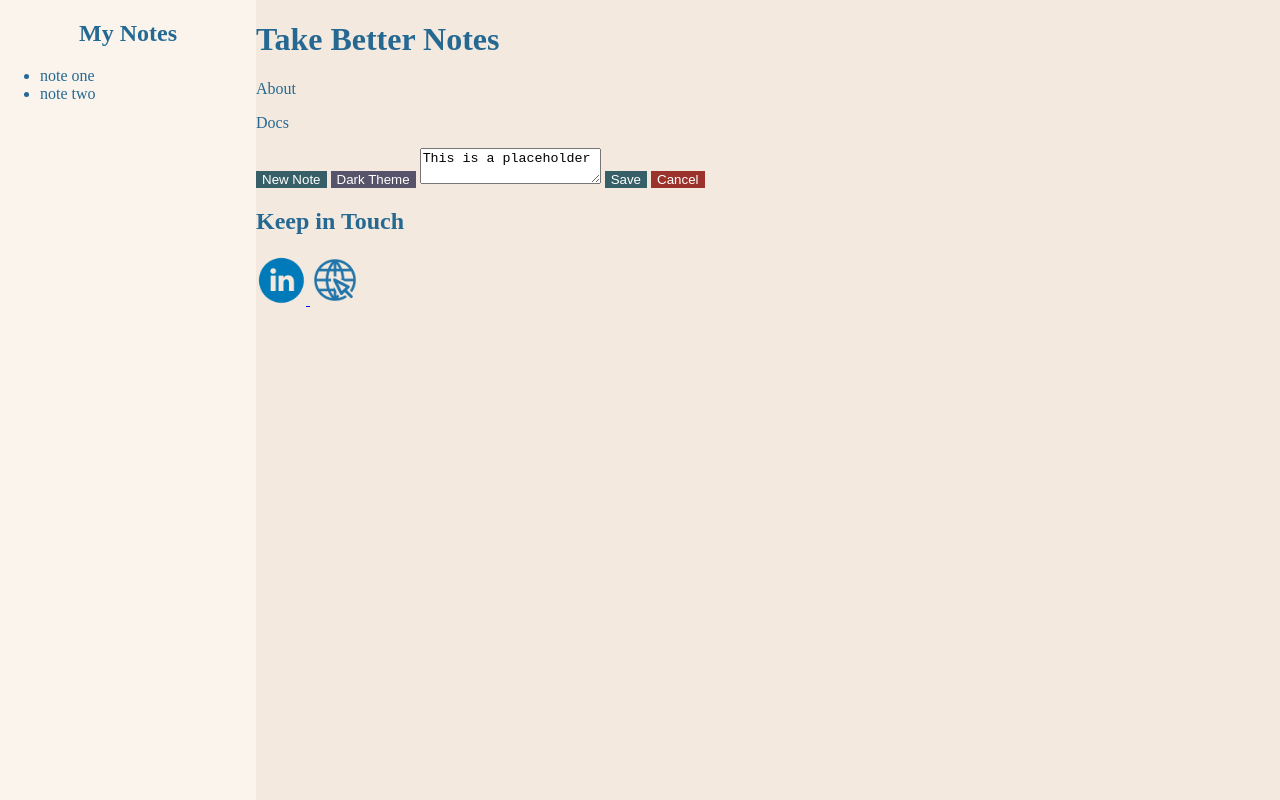
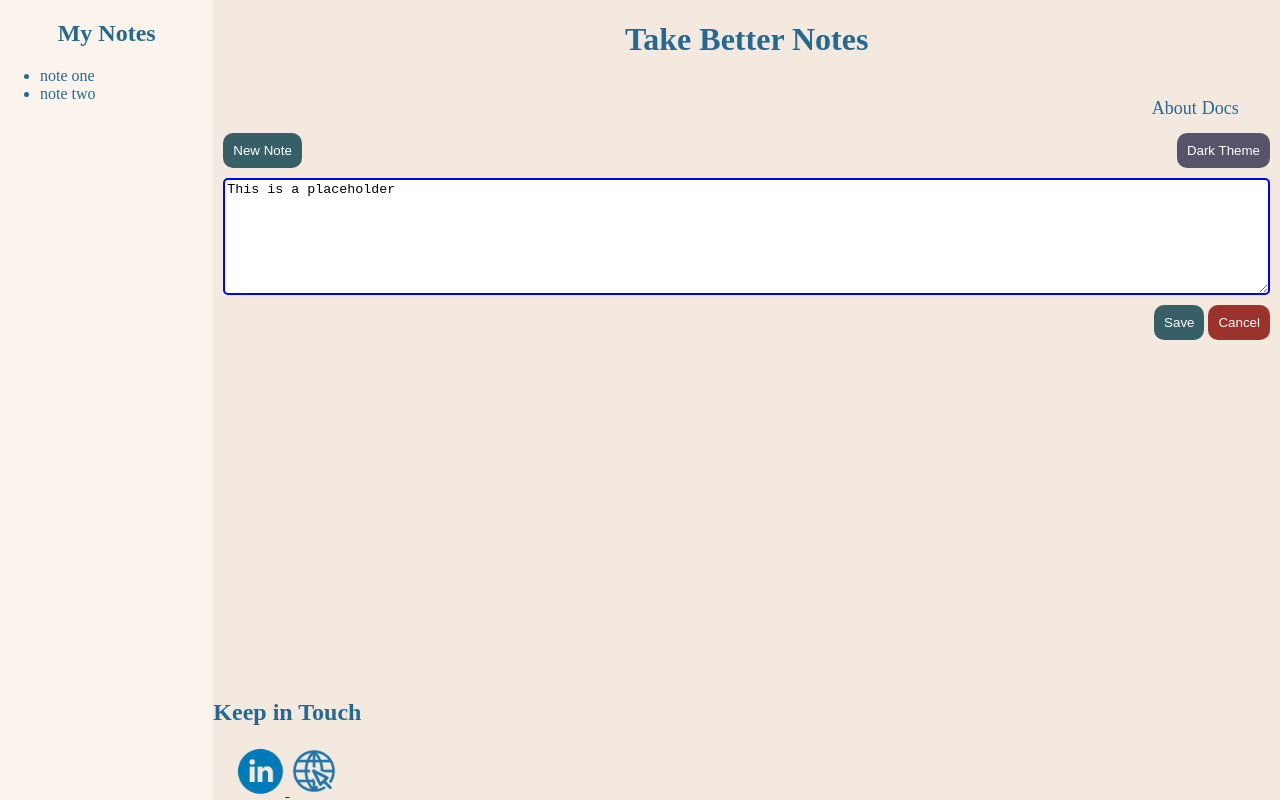
Before and after one commit to divinespacer/note-taking-website, a plain HTML site: page index.html in a window 1280 px wide. Drawn offline with Linux system fonts and the light colour scheme.

Commit message:
Formats the main content area to match the given reference using flexbox and grid

```diff
--- a/css/stylesheet.css
+++ b/css/stylesheet.css
@@ -1,6 +1,3 @@
-html {
-  background-color: red;
-}
 body {
   background-color: #f3e9de;
   color: #256993;
@@ -8,25 +5,77 @@ body {
   margin: 0;
   height: 100vh;
 }
-
+nav {
+  width: 20%;
+  background-color: #faf4ec;
+}
+footer {
+  position: absolute;
+  bottom: 0;
+}
+.maingrid {
+  display: grid;
+  grid-template-columns: 1fr 5fr 1fr;
+  grid-template-rows: 1fr 1fr 3fr 1fr;
+  margin: 10px;
+  row-gap: 10px;
+}
 button {
+  border-radius: 10px;
+  padding: 10px;
   border: none;
   color: white;
   text-align: center;
   background-color: #375f68;
 }
-nav {
-  flex-basis: auto;
-  width: 20vw;
-  background-color: #faf4ec;
+textarea {
+  border: 2px solid blue;
+  border-radius: 5px;
+  outline: none;
+  grid-column: 1/4;
+  grid-row: 3/3;
 }
-.mynotes {
-  text-align: center;
+
+#about {
+  list-style: none;
+  margin-bottom: 0;
+  padding-left: 0;
+  font-size: large;
+  display: flex;
+  gap: 5px;
+  grid-column: 3/3;
+  grid-row: 1/1;
+  align-self: flex-end;
+  justify-self: center;
+}
+#about > li {
+  justify-self: space-between;
+}
+#newnote {
+  grid-column: 1/1;
+  grid-row: 2/2;
+  align-self: flex-end;
+  justify-self: flex-start;
+}
+.save {
+  grid-column: 3/3;
+  grid-row: 4/4;
+  align-self: flex-start;
+  justify-self: flex-end;
 }
 .theme {
   background-color: #56536a;
+  grid-column: 3/3;
+  grid-row: 2/2;
+  align-self: flex-end;
+  justify-self: flex-end;
 }
-
+.elp {
+  width: 100%;
+}
+.notes {
+  text-align: center;
+}
 .cancel {
   background-color: #9b332c;
 }
--- a/index.html
+++ b/index.html
@@ -11,7 +11,7 @@
 
 <body>
     <nav>
-        <header class="mynotes">
+        <header class="notes">
             <h1>My Notes</h1>
         </header>
         <ul>
@@ -19,22 +19,25 @@
             <li>note two</li>
         </ul>
     </nav>
-    <div>
+    <div class="notes elp">
         <main>
-            <h1>
-                Take Better Notes
-
-            </h1>
-            <p>About</p>
-            <p>Docs</p>
-            <button>New Note</button>
-            <button class="theme">Dark Theme</button>
-            <textarea class="notbody">This is a placeholder</textarea>
-            <button>Save</button>
-            <button class="cancel">Cancel</button>
-            <h2>Keep in Touch</h2>
+            <h1>Take Better Notes</h1>
+            <div class="maingrid">
+                <ul id="about">
+                    <li>About</li>
+                    <li>Docs</li>
+                </ul>
+                <button id="newnote">New Note</button>
+                <button class="theme">Dark Theme</button>
+                <textarea>This is a placeholder</textarea>
+                <div class="save">
+                    <button>Save</button>
+                    <button class="cancel">Cancel</button>
+                </div>
+            </div>
         </main>
         <footer>
+            <h2>Keep in Touch</h2>
             <a href="https://cdn3.iconfinder.com/data/icons/free-social-icons/67/linkedin_circle_color-512.png"
                 title="Linkedin Logo">
                 <img src="logos/linkedin.webp" alt="Linkedin Logo" width="50" height="50">
```
